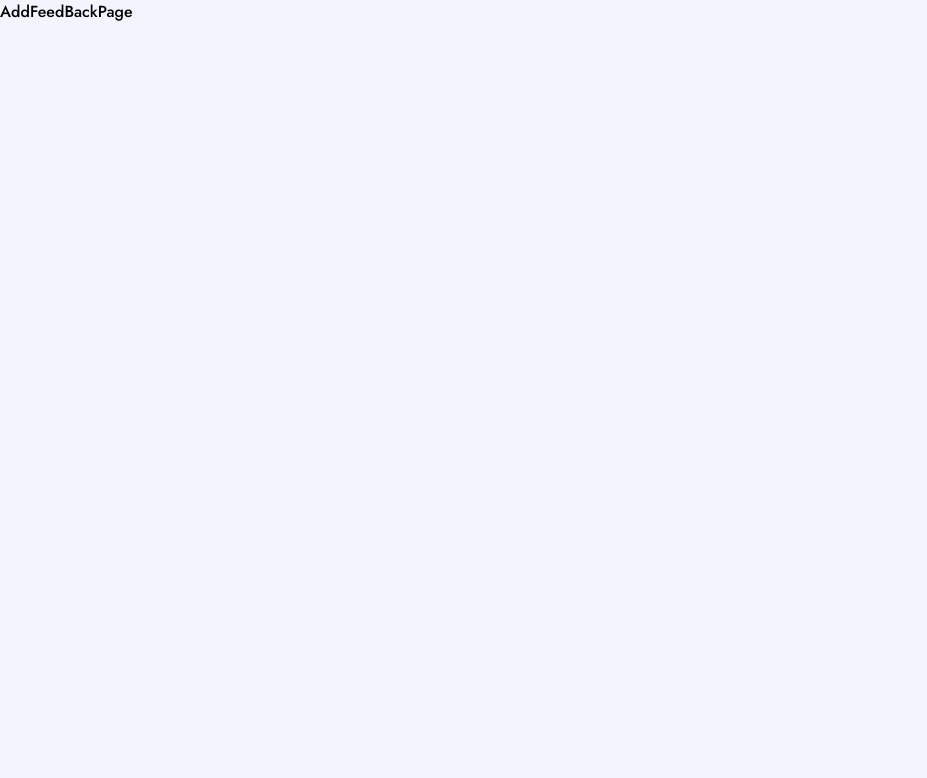
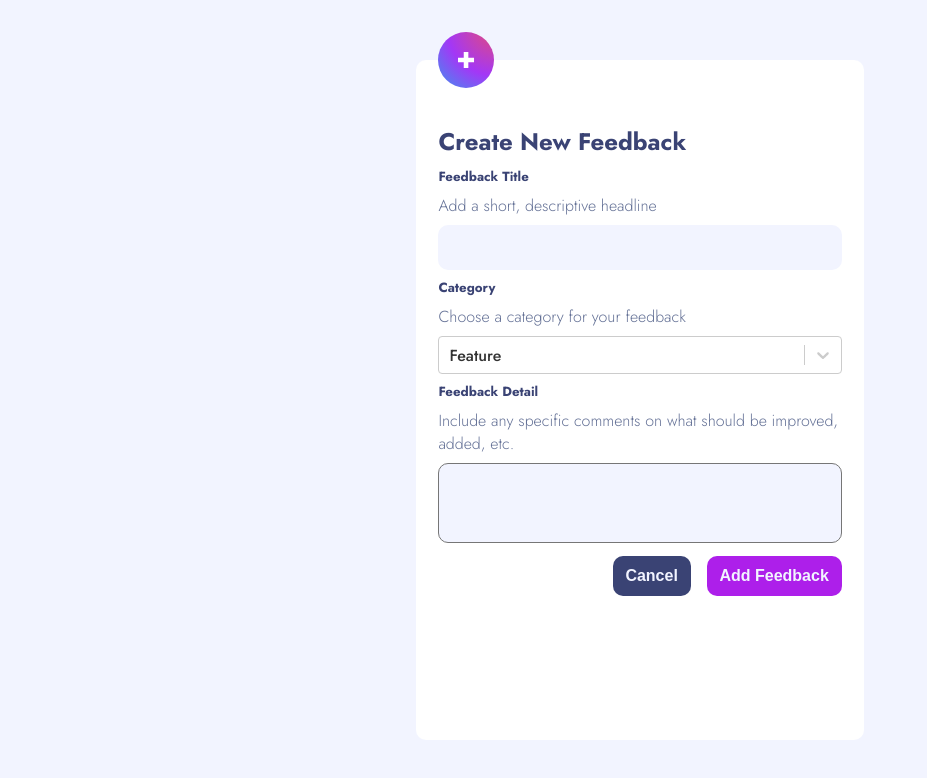
Before and after one commit to selly361/Feedback-products-app, a React (Create React App) app: page /add in a window 1280 px wide. Shown: the top 778 px of the page, without its empty margins (0-927 px from the left). Built offline with nearby package versions, Linux system fonts and the light colour scheme.

Commit message:
you can now add a product

```diff
--- a/src/App.js
+++ b/src/App.js
@@ -1,22 +1,32 @@
 import { Route, Routes } from "react-router-dom";
 import FeedBackContextWrapper from "./components/Context/FeedBackContext";
 import Home from "./pages/home/Home";
-import { createGlobalStyle } from "styled-components";
+import styled, { createGlobalStyle } from "styled-components";
 import AddFeedBackPage from "./pages/AddFeedBack/Add";
 
 function App() {
   return (
-    <FeedBackContextWrapper>
+    <Container>
+      <FeedBackContextWrapper>
       <GlobalStyle />
       <Routes>
         <Route path="/" element={<Home />} />
         <Route path="add" element={<AddFeedBackPage />} />
       </Routes>
     </FeedBackContextWrapper>
+    </Container>
   );
 }
 
 export default App;
+
+const Container = styled.div`
+  min-height: 100vh;
+  width: 100vw;
+  display: flex;
+  align-items: center;
+  justify-content: center;
+`
 
 const GlobalStyle = createGlobalStyle`
 
--- a/src/assets/data.json
+++ b/src/assets/data.json
@@ -6,7 +6,7 @@
   },
   "productRequests": [
     {
-      "id": " 1",
+      "id": "1",
       "title": "Add tags for solutions",
       "category": "enhancement",
       "upvotes": 112,
--- /dev/null
+++ b/src/components/ProductForm/ProductForm.jsx
@@ -0,0 +1,173 @@
+import React, { useState, useContext } from "react";
+import Select from "react-select";
+import styled from "styled-components";
+import { ReactComponent as AddIcon } from "../../assets/icons/add-icon.svg";
+import { v4 as uuid } from "uuid";
+import { FeedbacksProvider } from "../Context/FeedBackContext";
+import { Link, useNavigate }  from 'react-router-dom'
+
+const options = [
+  { value: "feature", label: "Feature" },
+  { value: "ui", label: "UI" },
+  { value: "ux", label: "UX" },
+  { value: "enhancement", label: "Enhancement" },
+  { value: "bug", label: "Bug" },
+];
+
+const StyledForm = styled.form`
+  width: 90%;
+  display: flex;
+  flex-flow: column;
+  gap: 0.5rem;
+
+  h2,
+  h5 {
+    color: #3a4374;
+  }
+
+  p {
+    color: #647196;
+    font-weight: 300;
+  }
+`;
+
+const StyledAddIcon = styled(AddIcon)`
+  transform: translate(0, -50%);
+`;
+
+const FeedBackTitleInput = styled.input`
+  background-color: #f2f4ff;
+  width: 100%;
+  height: 45px;
+  border-radius: 10px;
+  padding: 0 20px;
+  font-size: 1.1rem;
+  color: #647196;
+
+  &:focus,
+  &:hover {
+    border: 1px solid #4661e6;
+    cursor: pointer;
+  }
+`;
+
+const DescriptInput = styled(FeedBackTitleInput)`
+  height: 80px;
+  resize: none;
+  padding: 20px;
+
+  &:focus {
+    outline: unset;
+  }
+`;
+
+const ButtonContainer = styled.div`
+  width: 100%;
+  height: 50px;
+  display: flex;
+  justify-content: flex-end;
+  gap: 1rem;
+  align-items: center;
+
+  button:first-child,
+  button:last-child {
+    font-size: 1rem;
+    color: #f2f4ff;
+    font-weight: bold;
+    padding: 0.7rem 0.8rem;
+    border-radius: 10px;
+    cursor: pointer;
+  }
+
+  button:first-child {
+    background-color: #3a4374;
+
+    &:hover {
+      background-color: #656ea3;
+    }
+  }
+
+  button:last-child {
+    background-color: #ad1fea;
+
+    &:hover {
+      background-color: #c75af6;
+    }
+  }
+`;
+
+const ProductForm = () => {
+  const { setProductsData, productsData, handleFilteredData } =
+    useContext(FeedbacksProvider);
+
+  const [feedbackTitle, setFeedbackTitle] = useState("");
+  const [description, setDescription] = useState("");
+  const [selectedOption, setSelectedOption] = useState({
+    value: "feature",
+    label: "Feature",
+  });
+
+  const Navigate = useNavigate()
+
+
+  const handleSubmit = (e) => {
+    e.preventDefault();
+
+    let copy = productsData;
+
+    let newProduct = {
+      id: uuid(),
+      title: feedbackTitle,
+      category: selectedOption.value,
+      upvotes: 0,
+      active: false,
+      status: "suggestion",
+      description: description,
+      comments: [],
+    };
+
+    let productRequests = copy.productRequests;
+
+    productRequests.push(newProduct);
+
+    setProductsData(copy);
+    localStorage.setItem("products", JSON.stringify(copy))
+    handleFilteredData()
+    Navigate("/")
+  };
+
+  return (
+    <StyledForm onSubmit={handleSubmit}>
+      <StyledAddIcon />
+      <h2>Create New Feedback</h2>
+      <h5>Feedback Title</h5>
+      <p>Add a short, descriptive headline</p>
+      <FeedBackTitleInput
+        value={feedbackTitle}
+        onChange={(e) => setFeedbackTitle(e.target.value)}
+      />
+      <h5>Category</h5>
+      <p>Choose a category for your feedback</p>
+      <Select
+        onChange={setSelectedOption}
+        value={selectedOption}
+        options={options}
+      />
+      <h5>Feedback Detail</h5>
+      <p>
+        Include any specific comments on what should be improved, added, etc.
+      </p>
+      <DescriptInput
+        as="textarea"
+        value={description}
+        onChange={(e) => setDescription(e.target.value)}
+      />
+      <ButtonContainer>
+        <button type="button">Cancel</button>
+        <button type="submit">Add Feedback</button>
+      </ButtonContainer>
+    </StyledForm>
+  );
+};
+
+export default ProductForm;
--- a/src/pages/AddFeedBack/Add.jsx
+++ b/src/pages/AddFeedBack/Add.jsx
@@ -1,8 +1,25 @@
 import React from 'react'
+import styled from 'styled-components'
+import ProductForm from '../../components/ProductForm/ProductForm'
+
+
+const Container = styled.div`
+  height: 85vh;
+  width: 35vw;
+  background-color: white;
+  border-radius: 10px;
+  display: flex;
+  justify-content: center;
+
+
+
+`
 
 const AddFeedBackPage = () => {
   return (
-    <div>AddFeedBackPage</div>
+    <Container>
+        <ProductForm />
+    </Container>
   )
 }
 
```
Also changed, not shown: src/assets/icons/add-icon.svg (added).
